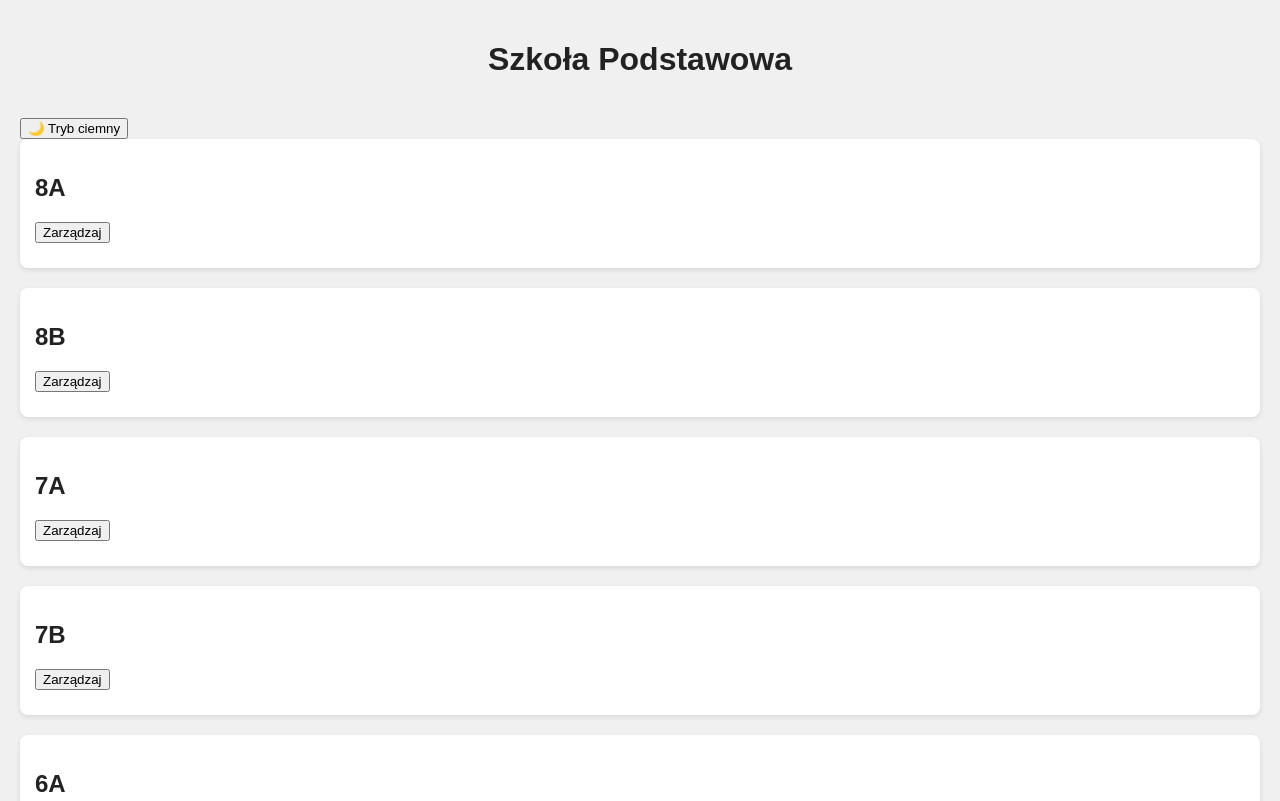
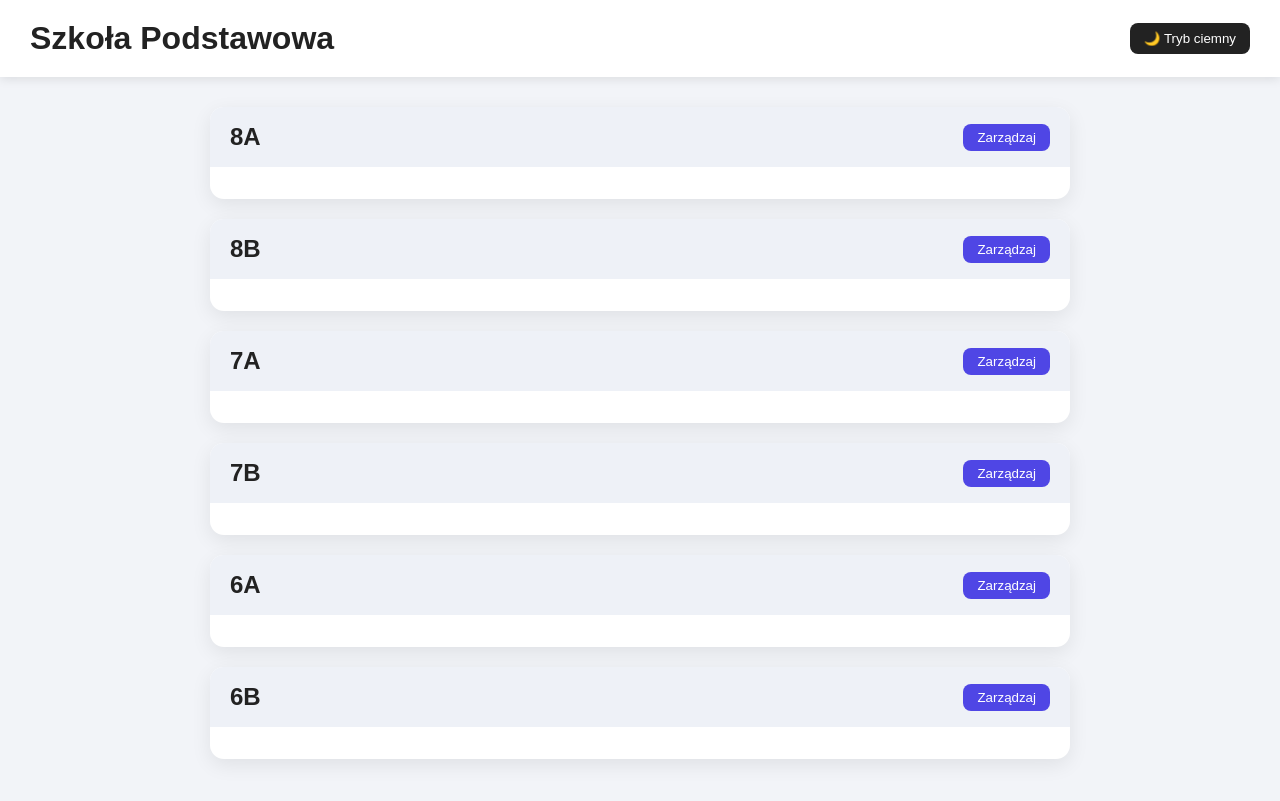
Before and after one commit to Pulpet2115/Szkola-Podstawowa-nr-4-im.-Kardynala-Stefana-Wyszynskiego-w-Tczewie-Roblox, a plain HTML site: page index.html in a window 1280 px wide. Shown: the top 801 px of the page. Drawn offline with Linux system fonts and the light colour scheme.

Commit message:
Update style.css

```diff
--- a/style.css
+++ b/style.css
@@ -1,24 +1,105 @@
-body {
-  font-family: Arial, sans-serif;
-  margin: 0;
-  padding: 20px;
-  background-color: #f0f0f0;
-  color: #222;
+* {
+  box-sizing: border-box;
+  font-family: Arial, Helvetica, sans-serif;
 }
 
-h1 {
-  text-align: center;
-  margin-bottom: 40px;
+body {
+  margin: 0;
+  background: #f2f4f8;
+  color: #222;
+  transition: background 0.3s, color 0.3s;
+}
+
+header {
+  background: #ffffff;
+  padding: 20px 30px;
+  display: flex;
+  justify-content: space-between;
+  align-items: center;
+  box-shadow: 0 2px 10px rgba(0,0,0,0.1);
+}
+
+header h1 {
+  margin: 0;
+}
+
+#darkToggle {
+  padding: 8px 14px;
+  border: none;
+  border-radius: 8px;
+  cursor: pointer;
+  background: #222;
+  color: #fff;
+}
+
+.container {
+  max-width: 900px;
+  margin: 30px auto;
+  padding: 0 20px;
 }
 
 .klasa {
-  background-color: #fff;
+  background: white;
+  border-radius: 14px;
+  margin-bottom: 20px;
+  box-shadow: 0 6px 20px rgba(0,0,0,0.08);
+  overflow: hidden;
+}
+
+.klasa-header {
+  padding: 16px 20px;
+  display: flex;
+  justify-content: space-between;
+  align-items: center;
+  background: #eef1f7;
+}
+
+.klasa-header h2 {
+  margin: 0;
+}
+
+.btn {
+  padding: 6px 14px;
+  border: none;
   border-radius: 8px;
-  padding: 15px;
-  margin-bottom: 20px;
-  box-shadow: 0 2px 5px rgba(0,0,0,0.1);
+  background: #4f46e5;
+  color: white;
+  cursor: pointer;
+}
+
+.btn:hover {
+  background: #3730a3;
 }
 
 .uczniowie {
-  margin-top: 10px;
+  padding: 16px 20px;
+  color: #666;
+  font-style: italic;
 }
+
+/* ===== TRYB CIEMNY ===== */
+
+body.dark {
+  background: #0f172a;
+  color: #e5e7eb;
+}
+
+body.dark header {
+  background: #020617;
+}
+
+body.dark .klasa {
+  background: #020617;
+}
+
+body.dark .klasa-header {
+  background: #020617;
+}
+
+body.dark .btn {
+  background: #22c55e;
+}
+
+body.dark .btn:hover {
+  background: #16a34a;
+}
```
